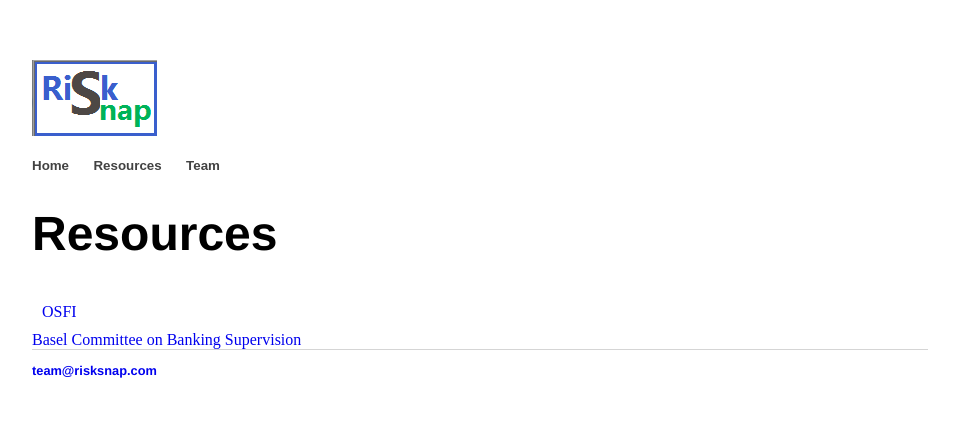
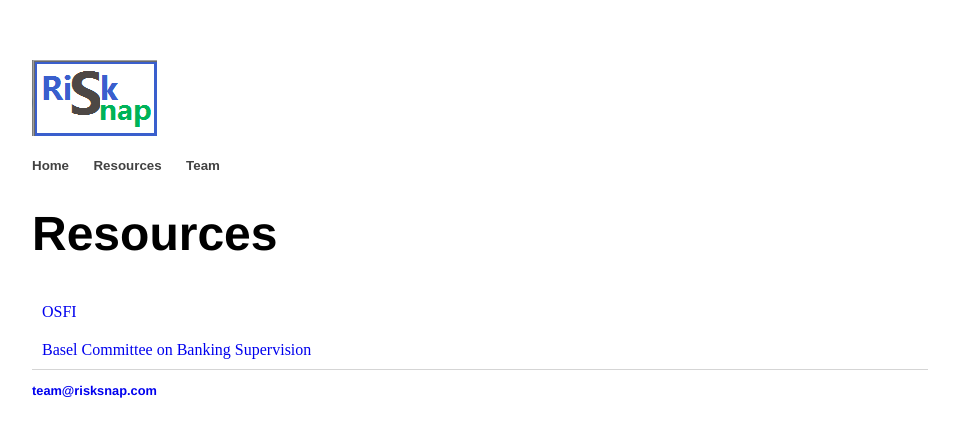
Before and after one commit to risksnap/RiskSnap, a Jekyll site: the page built from resources/index.html, in a window 1280 px wide. Shown: the top 437 px of the page, without its empty margins (160-1119 px from the left). Built offline with Jekyll 4.4.1, drawn with Linux system fonts in a browser that asks for light colours.

Commit message:
Update team page

```diff
--- a/resources/index.html
+++ b/resources/index.html
@@ -6,7 +6,7 @@ layout: default
 
     <div class="table">
         <div class="table-row"><div class="table-body-text-cell"><a href="http://www.osfi-bsif.gc.ca/Eng/Pages/default.aspx">OSFI</a></div></div>
-        <div class="table-row"></div><a href="https://www.bis.org/bcbs/">Basel Committee on Banking Supervision</a></div></div>
+        <div class="table-row"><div class="table-body-text-cell"><a href="https://www.bis.org/bcbs/">Basel Committee on Banking Supervision</a></div></div>
     </div>
 
 </div><!-- /.blurb -->
```
